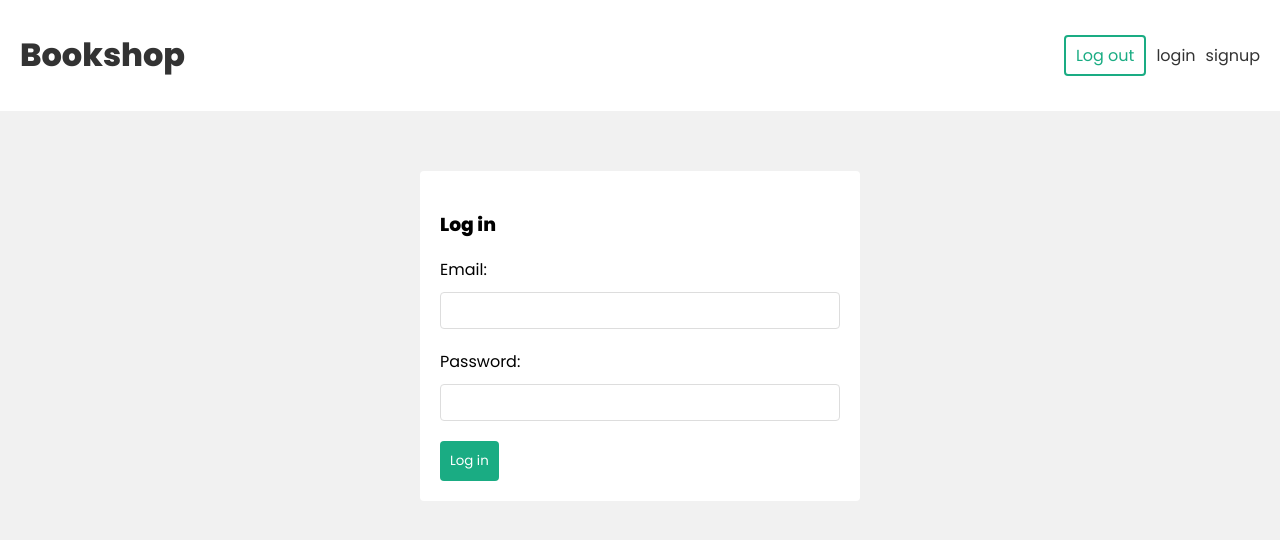
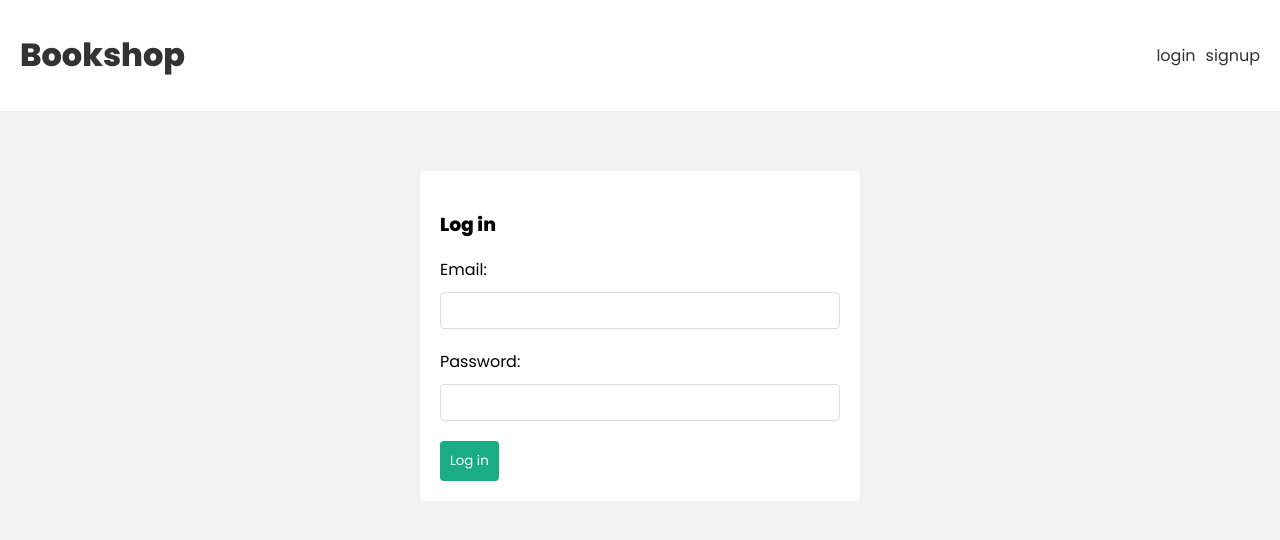
Before and after one commit to KopzhasharovAzamat/pprpo_bookstore, a React (Create React App) app in the folder frontend/: page /login in a window 1280 px wide. Shown: the top 540 px of the page. Built offline with nearby package versions, Linux system fonts and the light colour scheme.

Commit message:
login works correctly added sync with browser local storage

```diff
--- a/frontend/src/components/Navbar.js
+++ b/frontend/src/components/Navbar.js
@@ -1,8 +1,10 @@
 import {Link} from 'react-router-dom'
 import { useLogout } from '../hooks/useLogout'
+import { useAuthContext } from '../hooks/useAuthContext'
 
 const Navbar = () => {
     const { logout } = useLogout()
+    const { user } = useAuthContext()
 
     const handleClick = () => {
         logout()
@@ -15,13 +17,20 @@
                     <h1>Bookshop</h1>
                 </Link>
                 <nav>
-                    <div>
-                        <button onClick={handleClick}>Log out</button>
-                    </div>
-                    <div>
+                    {user && (
+                        <div>
+                            <span>{user.email}</span>
+                            <button onClick={handleClick}>Log out</button>
+                        </div>
+                    )}
+                    {!user && (
+                        <div>
                         <Link to='/login'>login</Link>
                         <Link to='/signup'>signup</Link>
                     </div>
+                    )}
+
+
                 </nav>
             </div>
         </header>
--- a/frontend/src/context/AuthContext.js
+++ b/frontend/src/context/AuthContext.js
@@ -1,4 +1,4 @@
-import { createContext, useReducer } from "react";
+import { createContext, useReducer, useEffect } from "react";
 
 export const AuthContext = createContext()
 
@@ -18,6 +18,14 @@
         user: null
     })
 
+    useEffect(() => {
+        const user = JSON.parse(localStorage.getItem('user'))
+
+        if(user){
+            dispatch({type: 'LOGIN', payload: user})
+        }
+    }, [])
+
     console.log('Authcontext state: ', state)
 
     return(
```
